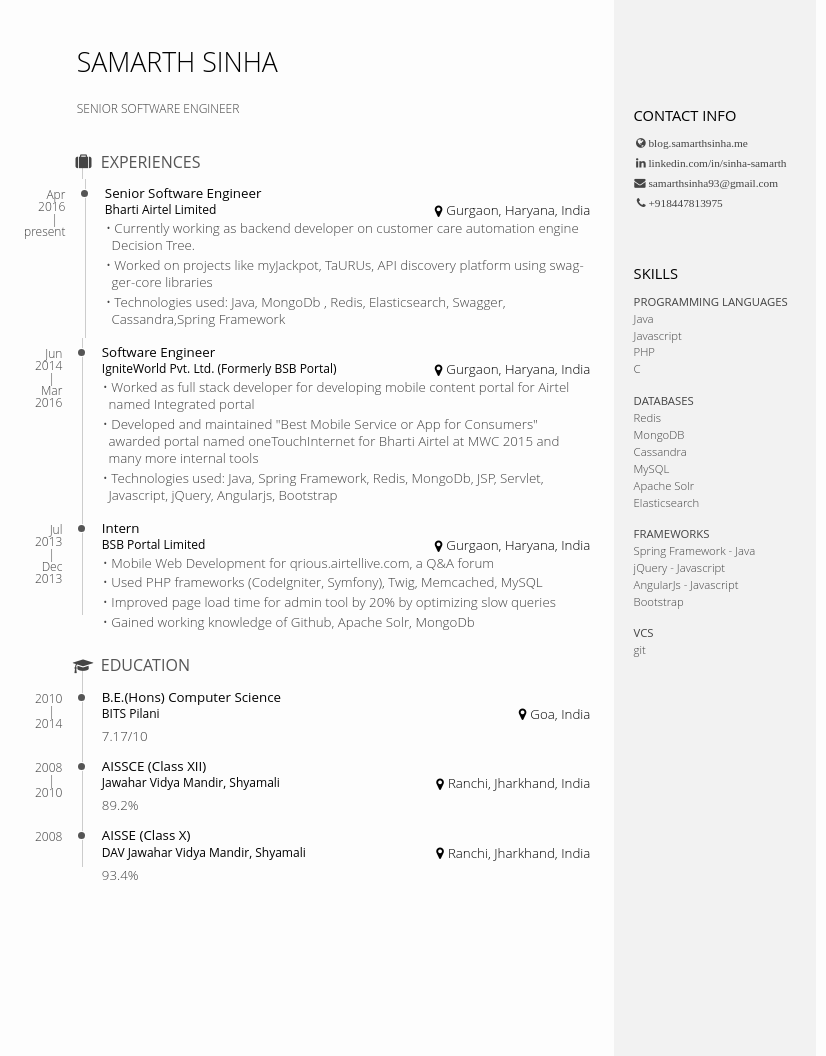
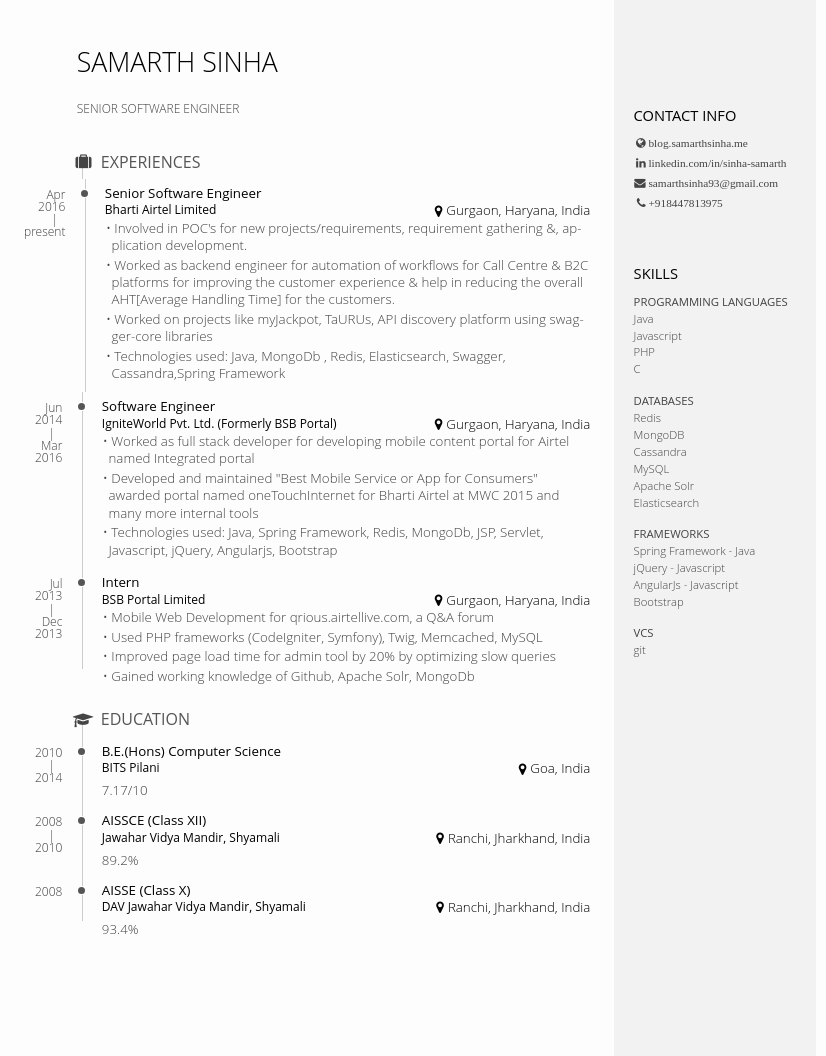
Before and after one commit to samarthsinha/samarthsinha.github.io, a Jekyll site: the page built from resume.md, in a window 1280 px wide. Shown: the whole page, without its empty margins (0-826 px from the left). Built offline with Jekyll 4.4.1, drawn with Linux system fonts in a browser that asks for light colours.

Commit message:
Update resume.md

```diff
--- a/resume.md
+++ b/resume.md
@@ -26,7 +26,9 @@ permalink: /resume
                 </header>
                 <div>
                     <ul>
-                        <li>Currently working as backend developer on customer care automation engine Decision Tree.</li>
+                       <li>Involved in POC's for new projects/requirements, requirement gathering &, application development.
+</li>
+                       <li>Worked as backend engineer for automation of workflows for Call Centre & B2C platforms for improving the customer experience & help in reducing the overall AHT[Average Handling Time] for the customers.</li>
                        <li>Worked on projects like myJackpot, TaURUs, API discovery platform using swagger-core libraries</li>
                        <li> Technologies used: Java, MongoDb , Redis, Elasticsearch, Swagger, Cassandra,Spring
                             Framework</li>
```
